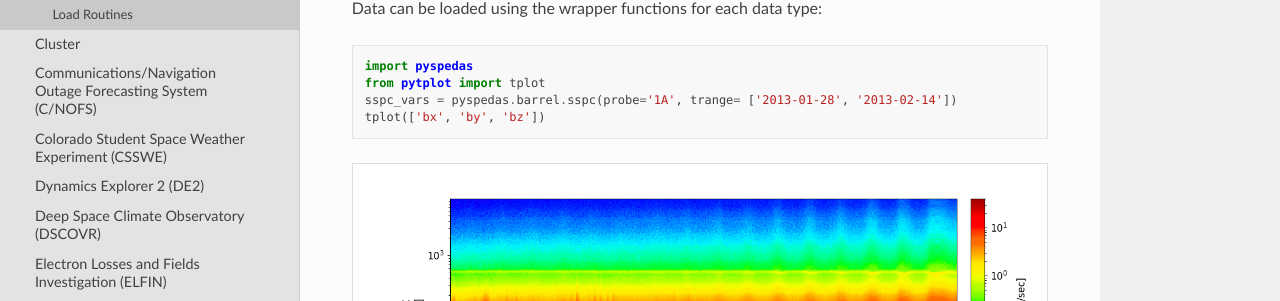
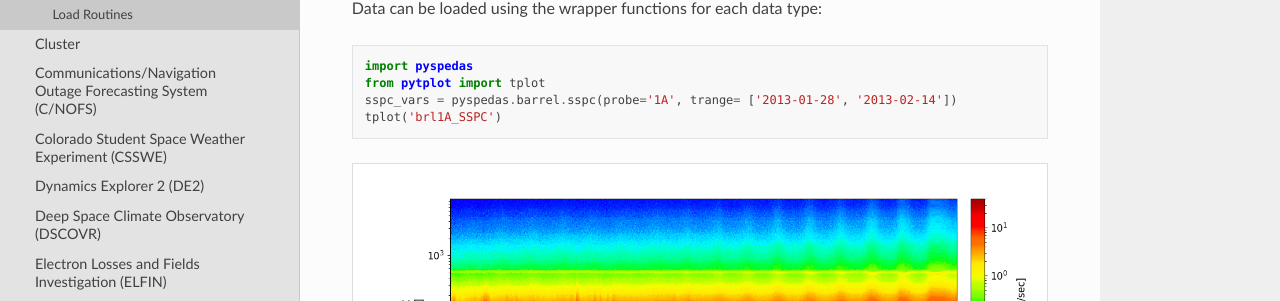
Before and after one commit to spedas/pyspedas, a Sphinx documentation site: the page built from docs/source/barrel.rst, in a window 1280 px wide and 900 px high, scrolled down 1558 px. Shown: the part 150-451 px from the top of the window. Built offline with Sphinx 7.4.7 and the Read the Docs theme 2.0.0, drawn with Linux system fonts in a browser that asks for light colours.

Commit message:
Fixed BARREL plot example

```diff
--- a/docs/source/barrel.rst
+++ b/docs/source/barrel.rst
@@ -89,7 +89,7 @@ Data can be loaded using the wrapper functions for each data type:
    import pyspedas
    from pytplot import tplot
    sspc_vars = pyspedas.barrel.sspc(probe='1A', trange= ['2013-01-28', '2013-02-14'])
-   tplot(['bx', 'by', 'bz'])
+   tplot('brl1A_SSPC')
 
 
 .. image:: _static/barrel_sspc.png
```
